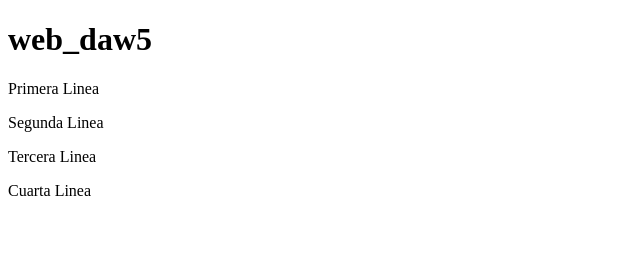
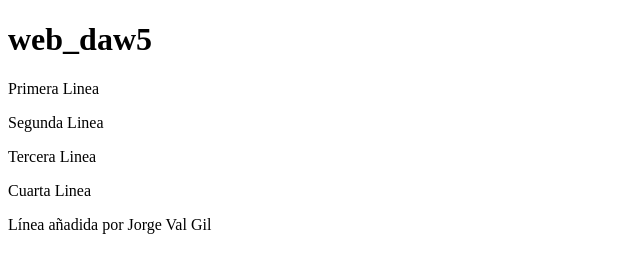
Before and after one commit to AdrianFernandezPerez/repositorio_remoto, a plain HTML site: page index.html in a window 1280 px wide. Shown: the whole page, without its empty margins (0-640 px from the left). Drawn offline with Linux system fonts and the light colour scheme.

Commit message:
Update index.html

```diff
--- a/index.html
+++ b/index.html
@@ -16,5 +16,7 @@
     <p>Tercera Linea</p>
 
     <p>Cuarta Linea</p>
+
+    <p>Línea añadida por Jorge Val Gil<p>
 </body>
 </html>
```
